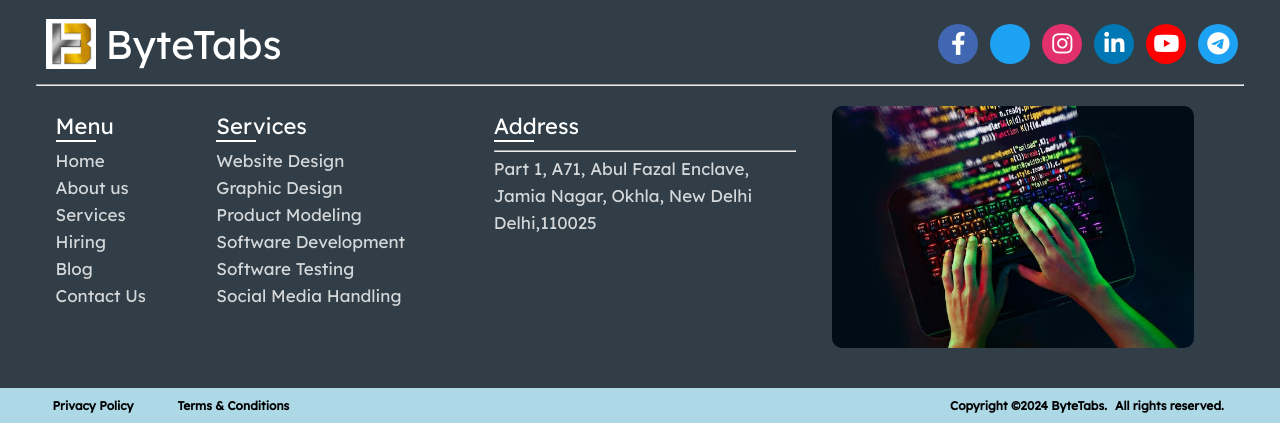
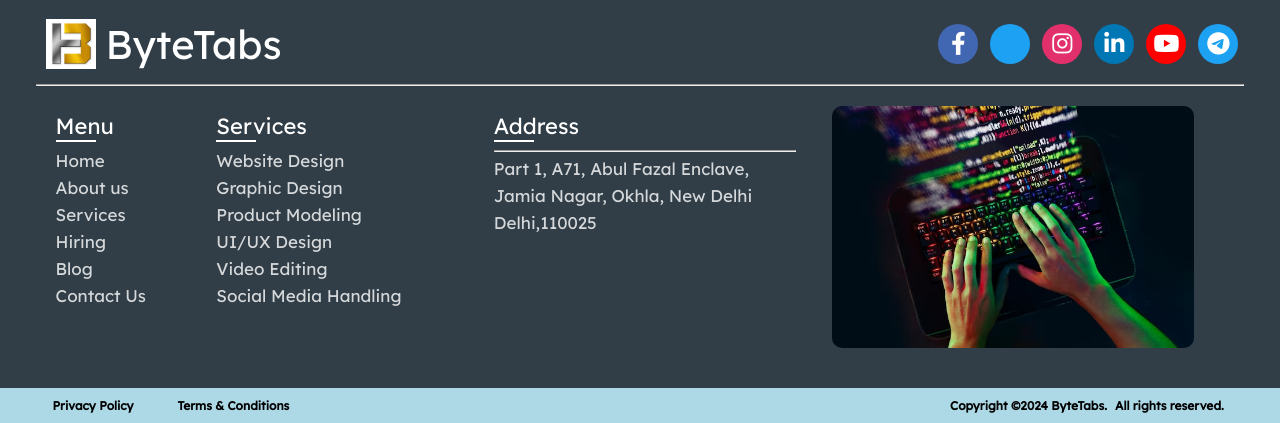
Before and after one commit to harishbaranwal/Project-Byte, a Node server app: page / in a window 1280 px wide. Shown: the part 4261-4684 px from the top of the page. Run offline with Node 20, Linux system fonts and the light colour scheme; some libraries are stand-ins or nearby versions.

Commit message:
Update index.ejs

```diff
--- a/views/index.ejs
+++ b/views/index.ejs
@@ -423,15 +423,16 @@
             <!-- End Menu Section-->
 
             <!-- Start Service Section-->
-            <ul class="box box2">
-               <li class="link_name">Services</li>
-               <li><a href="#">Website Design</a></li>
-               <li><a href="#">Graphic Design</a></li>
-               <li><a href="#">Product Modeling</a></li>
-               <li><a href="#">Software Development</a></li>
-               <li><a href="#">Software Testing</a></li>
-               <li><a href="#">Social Media Handling </a></li>
-            </ul>
+             <ul class="box box2">
+          <li class="link_name">Services</li>
+          <li><a href="/index#website-design" class="service-link" data-target="website-design">Website Design</a></li>
+          <li><a href="/index#graphic-design" class="service-link" data-target="graphic-design">Graphic Design</a></li>
+          <li><a href="/index#product-modeling" class="service-link" data-target="product-modeling">Product Modeling</a></li>
+          <li><a href="/index#ui/ux-design" class="service-link" data-target="ui/ux-design">UI/UX Design</a></li>
+          <li><a href="/index#video-editing" class="service-link" data-target="video-editing">Video Editing</a></li>
+          <li><a href="/index#social-media-handling" class="service-link" data-target="social-media-handling">Social Media Handling</a></li>
+
+        </ul>
             <!-- End Service Section-->
 
             <!-- Start Address Section-->
```
